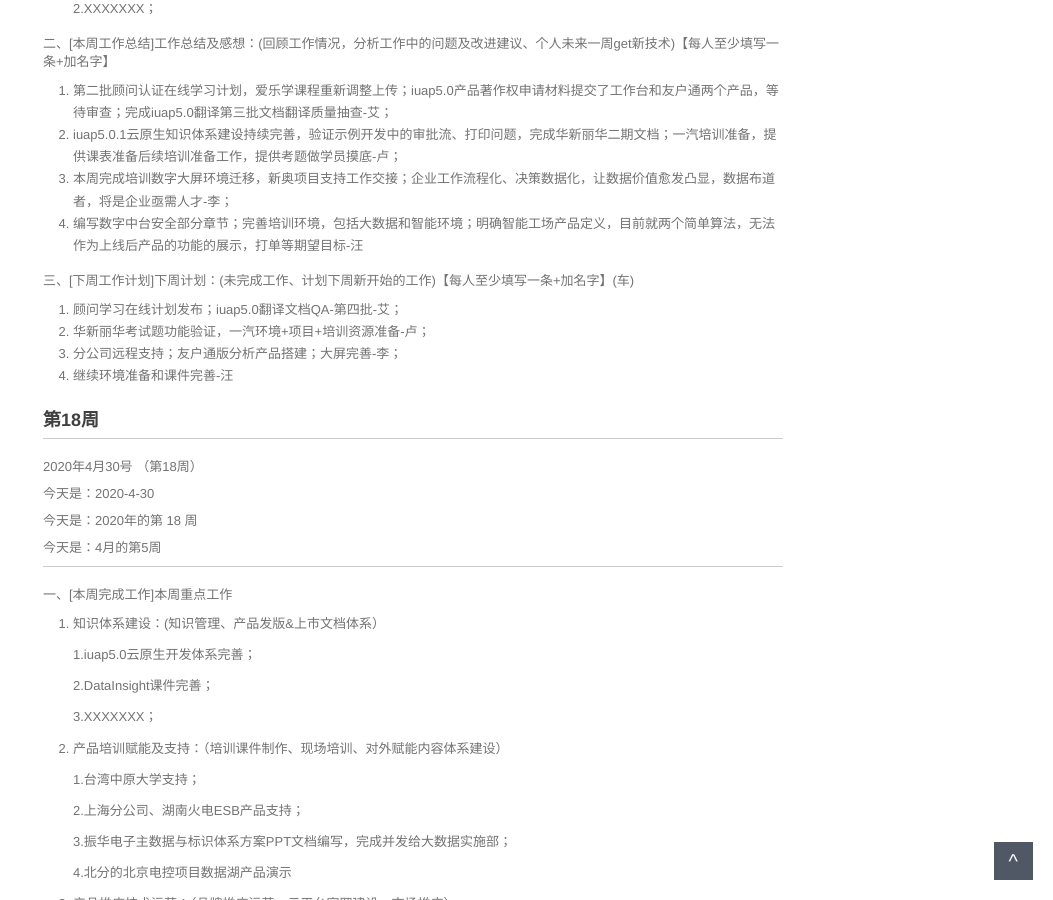
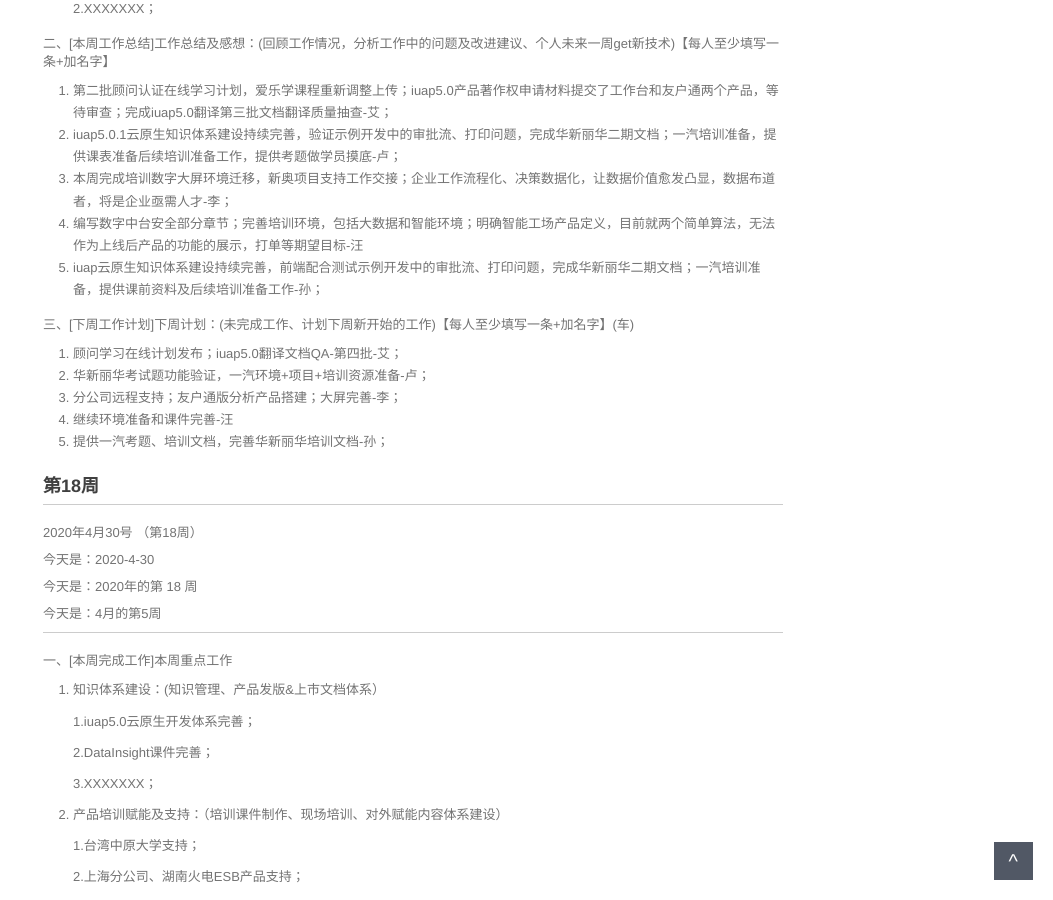
Before and after one commit to walllFlower/blog, a Jekyll site: the page built from 2020-02-28-day_report.md, in a window 1280 px wide and 900 px high, scrolled down 1160 px. Shown: the whole window, without its empty margins (227-1280 px from the left). Built offline with Jekyll 4.4.1, drawn with Linux system fonts in a browser that asks for light colours; comment, search, counter and statistics services are not loaded.

Commit message:
Update 2020-02-28-day_report.md

```diff
--- a/2020-02-28-day_report.md
+++ b/2020-02-28-day_report.md
@@ -74,6 +74,8 @@ categories: 技术运营工作周报
 2. iuap5.0.1云原生知识体系建设持续完善，验证示例开发中的审批流、打印问题，完成华新丽华二期文档；一汽培训准备，提供课表准备后续培训准备工作，提供考题做学员摸底-卢；
 3. 本周完成培训数字大屏环境迁移，新奥项目支持工作交接；企业工作流程化、决策数据化，让数据价值愈发凸显，数据布道者，将是企业亟需人才-李；
 4. 编写数字中台安全部分章节；完善培训环境，包括大数据和智能环境；明确智能工场产品定义，目前就两个简单算法，无法作为上线后产品的功能的展示，打单等期望目标-汪
+5. iuap云原生知识体系建设持续完善，前端配合测试示例开发中的审批流、打印问题，完成华新丽华二期文档；一汽培训准备，提供课前资料及后续培训准备工作-孙；
+
 
 三、[下周工作计划]下周计划：(未完成工作、计划下周新开始的工作)【每人至少填写一条+加名字】(车)
 
@@ -81,7 +83,7 @@ categories: 技术运营工作周报
 2. 华新丽华考试题功能验证，一汽环境+项目+培训资源准备-卢；
 3. 分公司远程支持；友户通版分析产品搭建；大屏完善-李；
 4. 继续环境准备和课件完善-汪
-
+5. 提供一汽考题、培训文档，完善华新丽华培训文档-孙；
 
 
 
```
